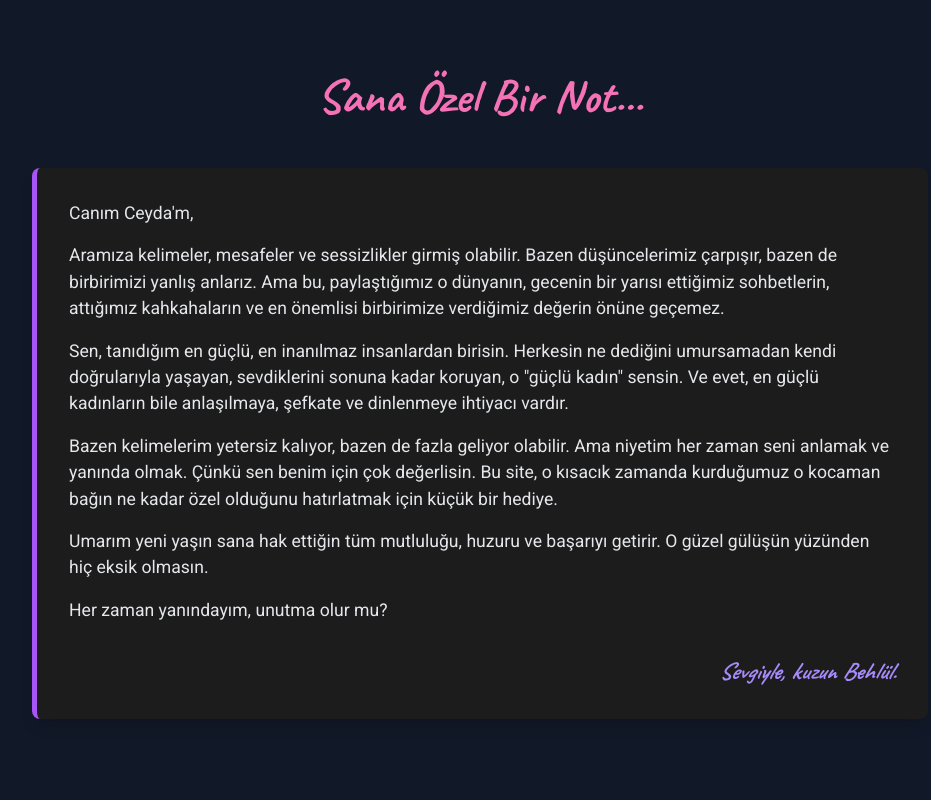
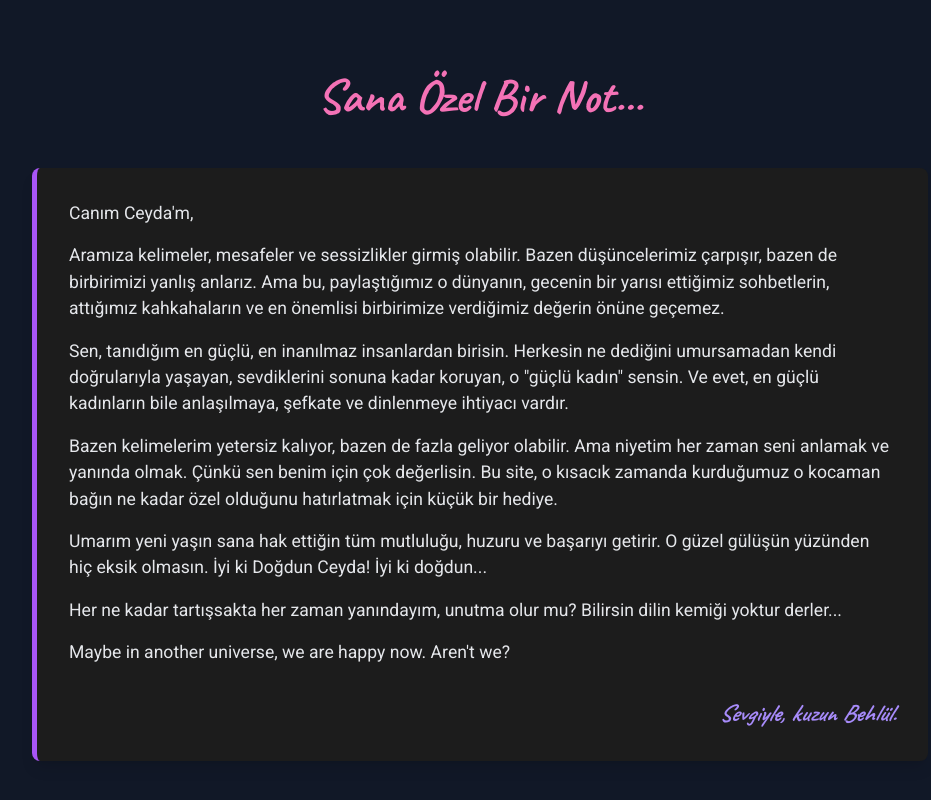
Before and after one commit to JuuzouTem/CeyCat, a plain HTML site: page ceycat_birthday/index.html in a window 1280 px wide. Shown: the part 1972-2772 px from the top of the page, without its empty margins (160-1091 px from the left). Drawn offline with nearby package versions, Linux system fonts and the light colour scheme; a web font is replaced by a local one.

Commit message:
Add files via upload

```diff
--- a/ceycat_birthday/index.html
+++ b/ceycat_birthday/index.html
@@ -196,8 +196,9 @@
                 <p class="mb-4">Aramıza kelimeler, mesafeler ve sessizlikler girmiş olabilir. Bazen düşüncelerimiz çarpışır, bazen de birbirimizi yanlış anlarız. Ama bu, paylaştığımız o dünyanın, gecenin bir yarısı ettiğimiz sohbetlerin, attığımız kahkahaların ve en önemlisi birbirimize verdiğimiz değerin önüne geçemez.</p>
                 <p class="mb-4">Sen, tanıdığım en güçlü, en inanılmaz insanlardan birisin. Herkesin ne dediğini umursamadan kendi doğrularıyla yaşayan, sevdiklerini sonuna kadar koruyan, o "güçlü kadın" sensin. Ve evet, en güçlü kadınların bile anlaşılmaya, şefkate ve dinlenmeye ihtiyacı vardır.</p>
                 <p class="mb-4">Bazen kelimelerim yetersiz kalıyor, bazen de fazla geliyor olabilir. Ama niyetim her zaman seni anlamak ve yanında olmak. Çünkü sen benim için çok değerlisin. Bu site, o kısacık zamanda kurduğumuz o kocaman bağın ne kadar özel olduğunu hatırlatmak için küçük bir hediye.</p>
-                <p class="mb-4">Umarım yeni yaşın sana hak ettiğin tüm mutluluğu, huzuru ve başarıyı getirir. O güzel gülüşün yüzünden hiç eksik olmasın.</p>
-                <p class="mb-4">Her zaman yanındayım, unutma olur mu?</p>
+                <p class="mb-4">Umarım yeni yaşın sana hak ettiğin tüm mutluluğu, huzuru ve başarıyı getirir. O güzel gülüşün yüzünden hiç eksik olmasın. İyi ki Doğdun Ceyda! İyi ki doğdun...</p>
+                <p class="mb-4">Her ne kadar tartışsakta her zaman yanındayım, unutma olur mu? Bilirsin dilin kemiği yoktur derler...</p>
+		<p class="mb-4">Maybe in another universe, we are happy now. Aren't we?</p>
                 <p class="text-right italic font-bold mt-8 text-violet-400 font-handwriting text-2xl">Sevgiyle, kuzun Behlül.</p>
             </div>
         </section>
@@ -208,7 +209,7 @@
     <footer class="w-full text-slate-400 py-6 px-8 mt-16 border-t border-slate-800">
         <div class="max-w-6xl mx-auto flex flex-col sm:flex-row justify-between items-center text-center gap-4 sm:gap-0">
             <p class="font-handwriting text-lg text-pink-400">For Ceyda, with love. ❤️</p>
-            <p class="font-handwriting text-lg text-violet-400">Gelecekteki daha nice tartışmaya...</p>
+            <p class="font-handwriting text-lg text-violet-400">Gelecekteki daha nice başarılarına...</p>
         </div>
     </footer>
 
```
